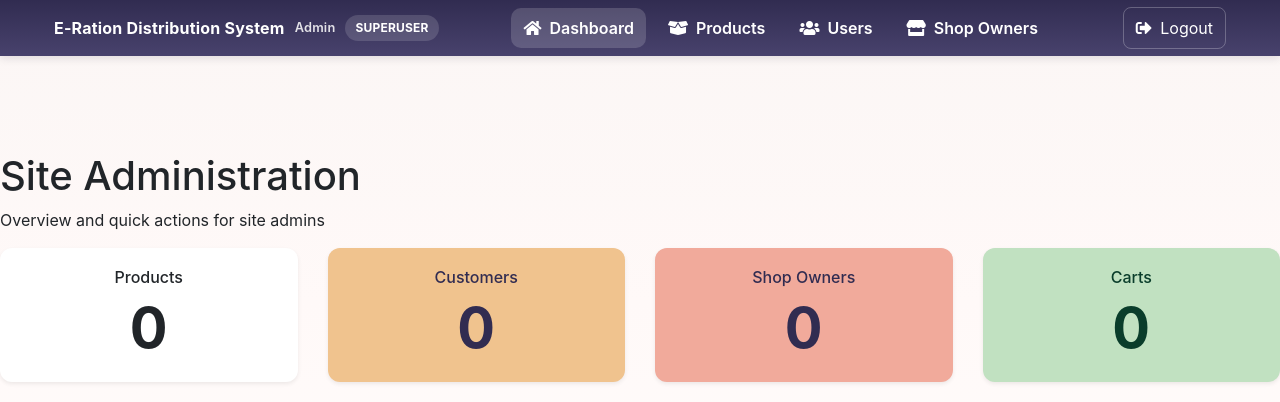
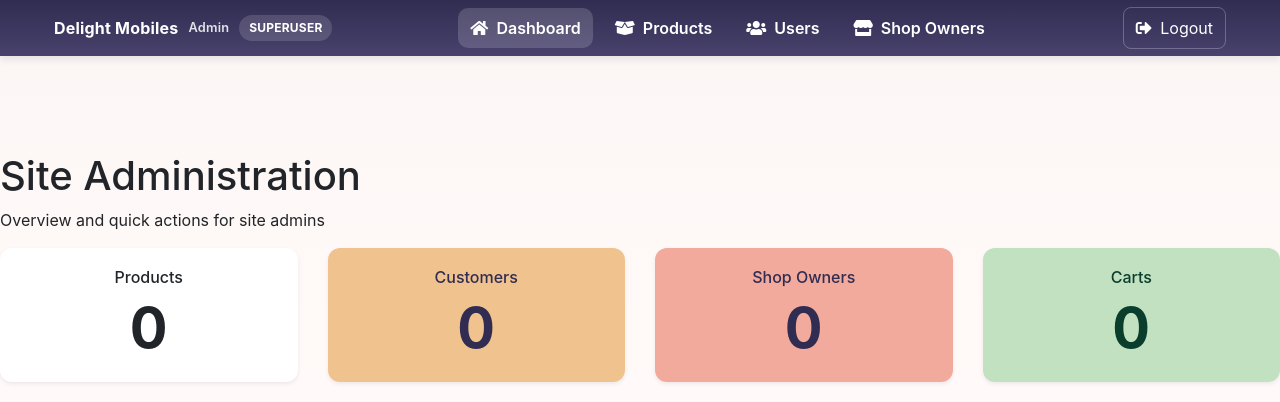
Before and after one commit to ssgopika2003/e-ration-distribution-system, a Django app: page /site-admin/ in a window 1280 px wide. Shown: the top 402 px of the page. Run offline with Django 5.2, Linux system fonts and the light colour scheme; the visitor is signed in with stand-in values (Sample User, id 1); data comes from the database, SQL or seed files in the repository; data that the repository does not hold is empty; some libraries are stand-ins or nearby versions.

Commit message:
Revert unrelated admin branding changes

```diff
--- a/ration/templates/admin/admin_nav.html
+++ b/ration/templates/admin/admin_nav.html
@@ -43,7 +43,7 @@
       <button class="toggle btn-ghost" onclick="document.querySelector('.admin-navbar .nav').classList.toggle('open')" aria-label="Toggle navigation">
         <i class="fas fa-bars"></i>
       </button>
-      <span>E-Ration Distribution System</span>
+      <span>Delight Mobiles</span>
       <small>Admin</small>
       {% if request.user.is_superuser %}
         <span class="chip" title="Superuser">SUPERUSER</span>
--- a/ration/templates/admin/index.html
+++ b/ration/templates/admin/index.html
@@ -3,7 +3,7 @@
   <head>
     <meta charset="utf-8">
     <meta name="viewport" content="width=device-width, initial-scale=1">
-    <title>Site Admin - E-Ration Distribution System</title>
+    <title>Site Admin - Delight Mobiles</title>
     <link rel="stylesheet" href="https://stackpath.bootstrapcdn.com/bootstrap/4.5.2/css/bootstrap.min.css">
   </head>
   <body style="background:linear-gradient(180deg, #fbf6f5 0%, #fff9f8 35%, #fff 100%);">
```
